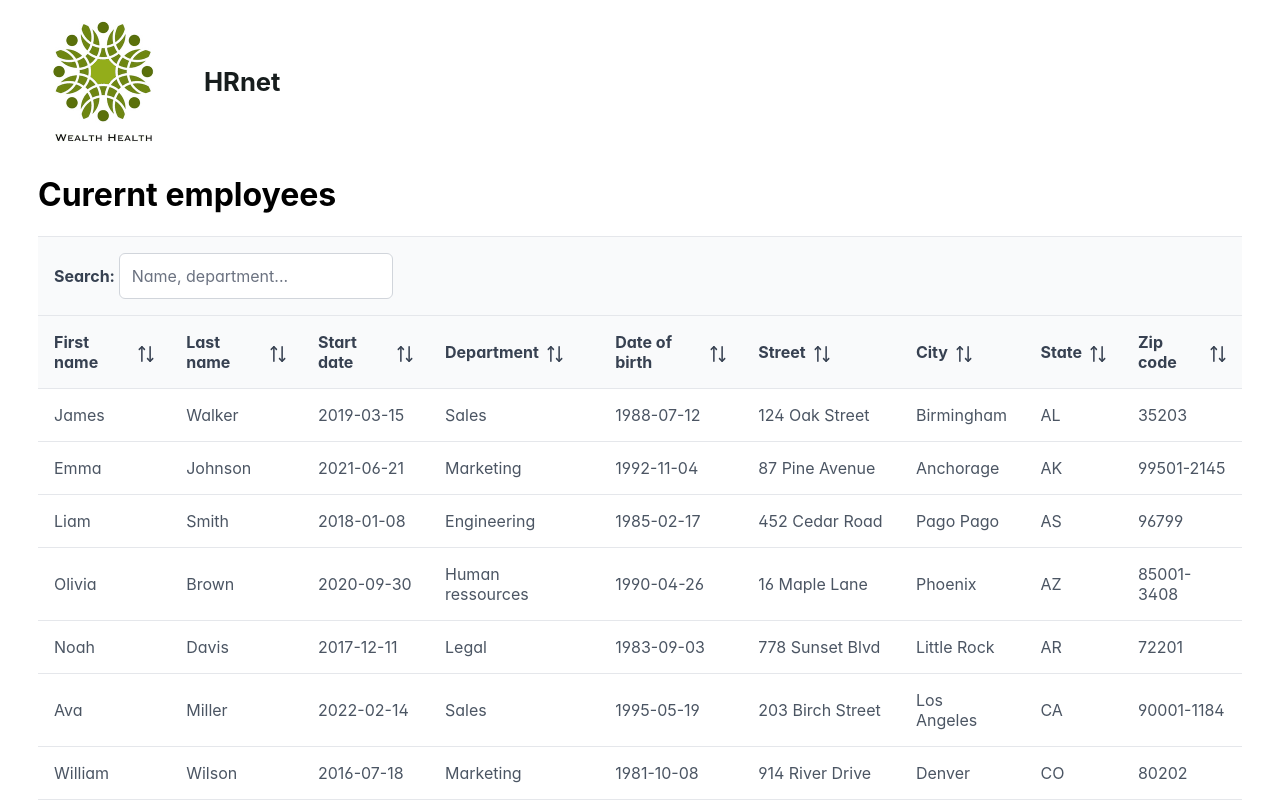
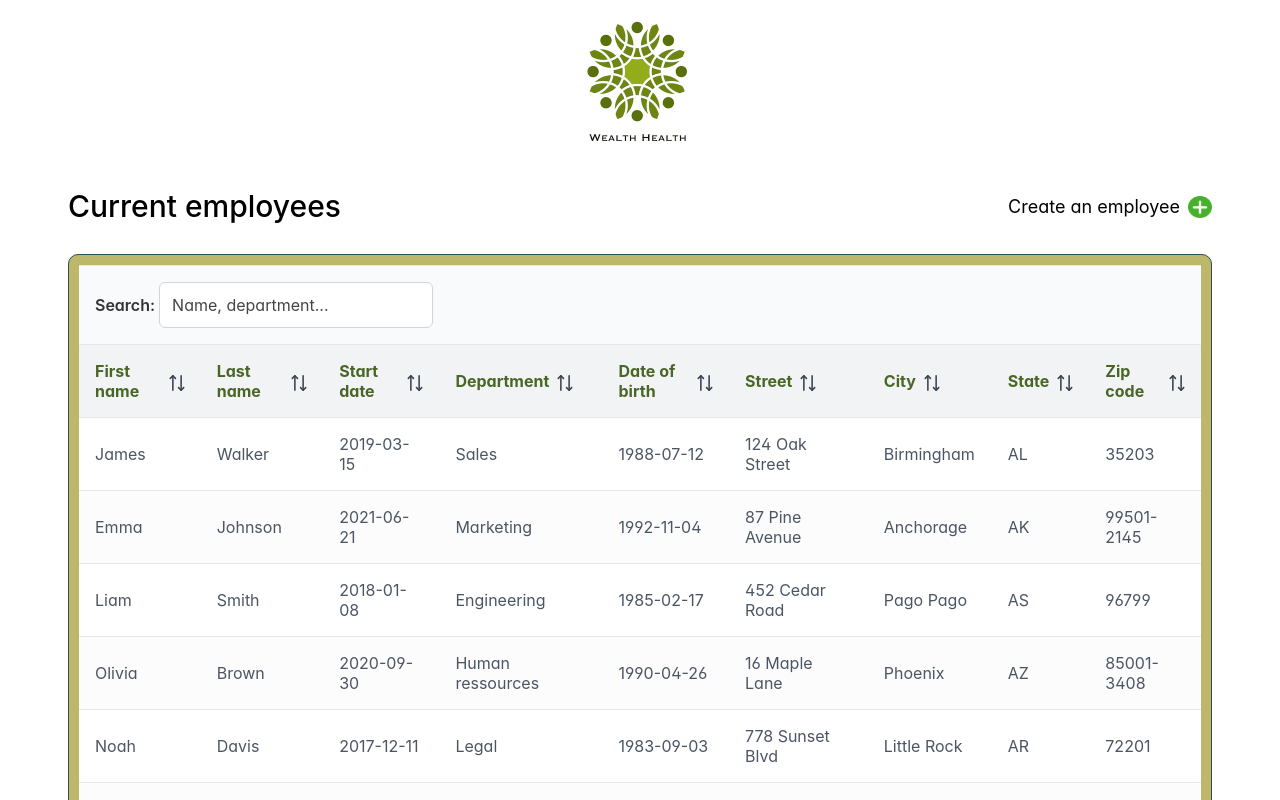
Before and after one commit to Emmie1428/HRNet-React, a React (Vite) app: page /employee-list in a window 1280 px wide. Shown: the top 800 px of the page. Built offline with nearby package versions, Linux system fonts and the light colour scheme.

Commit message:
Style CreateEmployee et EmployeeList + Amélioration accessibilit.

```diff
--- a/src/App.jsx
+++ b/src/App.jsx
@@ -8,10 +8,10 @@ import Header from "./Composants/Header/Header"
 function App() {
   return (
     <BrowserRouter>
-      <div>
+      <main>
         <Header />
         <Router />
-      </div>
+      </main>
     </BrowserRouter>
   )
 }
--- a/src/Composants/Header/Header.css
+++ b/src/Composants/Header/Header.css
@@ -1,21 +1,10 @@
 .nav_container {
     padding: 0px;
-}
-
-.nav_link {
-    text-decoration: none;
     display: flex;
-    align-items: anchor-center;
-    gap: 30px;
+    justify-content: center;
 }
 
 .logo {
     width: 136px;
     height: 146px;
 }
-
-.title {
-    font-size: 1.6em;
-    margin: 0;
-    color: rgb(23, 29, 29);
-}
--- a/src/Composants/Header/Header.jsx
+++ b/src/Composants/Header/Header.jsx
@@ -5,12 +5,11 @@ import "./Header.css"
 
 function Header() {
     return (
-        <nav className="nav_container">
-            <NavLink to="/" className="nav_link">
+        <header className="nav_container">
+            <NavLink to="/">
                 <img src={Logo} alt="Logo Wealth Health" className="logo"/>
-                <h1 className="title">HRnet</h1>
             </NavLink>
-        </nav>
+        </header>
     )
 }
 
--- a/src/Pages/CreateEmployee/CreateEmployee.css
+++ b/src/Pages/CreateEmployee/CreateEmployee.css
@@ -5,11 +5,28 @@
     flex-flow: column;
 }
 
-.form_nav_link {
+.form_header {
+    display: flex;
+    justify-content: space-between;
+    align-items: center;
+}
+
+.form_header_title {
+    font-weight: 500;
+    font-size: 30px;
+}
+
+.form_header_navlink {
+    display: flex;
     text-decoration: none;
     align-self: center;
-    margin:  5px 15px 15px;
     color: black;
+}
+
+.form_header_navlink_logo {
+    padding: 0 0 0 8px;
+    width: 32px;
+    height: 24px;
 }
 
 .form_container {
@@ -17,7 +34,7 @@
     border: 0.5px solid darkslategray;
     background-color: darkkhaki;
     border-radius: 10px;
-    padding: 30px;
+    padding: 30px 50px;
 }
 
 .form_title {
@@ -32,9 +49,58 @@
 }
 
 .save_button {
-    margin-top: 15px
+    margin-top: 30px
 }
 
-.custom_modal_message {
-    color: green;
+
+
+/* CSS Modal*/
+.modal_overlay {
+    position: fixed;
+    top: 0;
+    left: 0;
+    width: 100%;
+    height: 100%;
+    background: rgba(0, 0, 0, 0.4);
+    display: flex;
+    justify-content: center;
+    align-items: center;
+    z-index: 1000;
 }
+
+.modal_content {
+    background: white;
+    padding: 2rem;
+    border-radius: 8px;
+    width: 90%;
+    max-width: 400px;
+    position: relative;
+    box-shadow: 0 4px 20px rgba(0, 0, 0, 0.15);
+    text-align: center;
+    border-top: 6px solid #6B8C3E;
+}
+
+/* Bouton de fermeture stylisé */
+.modal_closeButton {
+    position: absolute;
+    top: 10px;
+    right: 10px;
+    background: transparent;
+    border: none;
+    font-size: 1.4rem;
+    cursor: pointer;
+    color: #6B8C3E;
+    font-weight: bold;
+    transition: color 0.2s;
+}
+
+.modal_closeButton:hover {
+    color: #8AAC4E;
+}
+
+.modal_message {
+    font-size: 1.6rem;
+    color: #3D5A1E;
+    margin: 1rem 0;
+    font-weight: 600;
+}
--- a/src/Pages/CreateEmployee/CreateEmployee.jsx
+++ b/src/Pages/CreateEmployee/CreateEmployee.jsx
@@ -5,6 +5,7 @@ import { formInputValidation } from "../../Utils/employeeValidator"
 import Modal  from "modal-react-plugin"
 import "modal-react-plugin/dist/style.css"
 import "./CreateEmployee.css"
+import fleche from "../../Assets/fleche.png"
 
 import { Dropdown } from 'primereact/dropdown'
 import { Calendar } from 'primereact/calendar'
@@ -62,10 +63,15 @@ function CreateEmployee() {
     }
 
     return (
-        <div className="main_container">
-            <NavLink  className="form_nav_link" to="/employee-list">View current employees</NavLink>
+        <section className="main_container">
+            <nav className="form_header">
+                <h1 className="form_header_title">Create an employee</h1>
+                <NavLink  className="form_header_navlink" to="/employee-list">
+                    View current employees
+                <img src={fleche} alt="logo flèche" className="form_header_navlink_logo"></img>
+                </NavLink>
+            </nav>
             <form className="form_container" onSubmit={handleSubmit}>
-                <h1 className="form_title">Create an employee</h1>
                 <label htmlFor="firstName">First name</label>
                 <InputText
                     id="firstName"
@@ -141,8 +147,8 @@ function CreateEmployee() {
 
                 <label htmlFor="state">State</label>
                 <Dropdown
-                    inputId="state"
                     name="state"
+                    ariaLabel="state"
                     options={STATE_OPTIONS}
                     value={formData.state}
                     placeholder="Select a state"
@@ -188,9 +194,12 @@ function CreateEmployee() {
                 isOpen={modalIsOpen}
                 onClose={() => setModalIsOpen(false)}
                 message="Employee created"
-                messageClassName="custom_modal_message"
+                overlayClassName="modal_overlay"
+                contentClassName="modal_content"
+                closeButtonClassName="modal_closeButton"
+                messageClassName="modal_message"
             />
-        </div>
+        </section>
 
     )
 }
--- /dev/null
+++ b/src/Pages/EmployeeList/EmployeeList.css
@@ -0,0 +1,32 @@
+.table_header {
+    display: flex;
+    justify-content: space-between;
+    align-items: center;
+}
+
+.table_header_title {
+    font-weight: 500;
+    font-size: 30px;
+}
+
+.table_header_navlink {
+    text-decoration: none;
+    color: black;
+    align-self: center;
+    display: flex;
+    align-items: center;
+    font-size: 18px;
+}
+
+.table_header_navlink_logo {
+    padding: 2px 0 0 8px;
+    width: 32px;
+    height: 24px;
+}
+
+.table {
+    border:0.5px solid darkslategray;
+    border-radius: 10px;
+    background: darkkhaki;
+    padding: 10px;
+}
--- a/src/Pages/EmployeeList/EmployeeList.jsx
+++ b/src/Pages/EmployeeList/EmployeeList.jsx
@@ -5,6 +5,8 @@ import { useState } from 'react';
 import { InputText } from 'primereact/inputtext';
 import { FilterMatchMode } from 'primereact/api';
 import { useSelector } from 'react-redux';
+import plus from "../../Assets/plus.png"
+import "../EmployeeList/EmployeeList.css"
 
 function EmployeeList() {
     const [globalFilterValue , setGlobalFilterValue] = useState("")
@@ -28,8 +30,15 @@ function EmployeeList() {
     const tableHeader = renderSearchBar ()
 
     return (
-        <div>
-            <h1>Curernt employees</h1>
+        <section className="table_container">
+            <nav className="table_header">
+                <h1 className="table_header_title">Current employees</h1>
+                <NavLink to="/" className="table_header_navlink">
+                    Create an employee
+                    <img src={plus} alt="plus logo" className="table_header_navlink_logo" />
+                </NavLink>
+            </nav>
+            <div className="table">
                 <DataTable
                     dataKey="id"
                     aria-label="List of employees"
@@ -38,6 +47,7 @@ function EmployeeList() {
                     paginatorTemplate="FirstPageLink PrevPageLink PageLinks NextPageLink LastPageLink CurrentPageReport RowsPerPageDropdown"
                     rowsPerPageOptions={[10, 25, 50, 100]}
                     collapsedRowIcon
+                    paginatorLeft
                     currentPageReportTemplate="Showing {first} to {last} of {totalRecords} entries"
                     header={tableHeader}
                     filters={{global: {value: globalFilterValue, matchMode : FilterMatchMode.CONTAINS}} }
@@ -53,8 +63,8 @@ function EmployeeList() {
                     <Column field="state" header="State" sortable aria-label="State" style={{ minWidth: '6rem' }}/>
                     <Column field="zipCode" header="Zip code" sortable aria-label="Zip Code" style={{ minWidth: '6rem' }}/>
                 </DataTable>
-            <NavLink to="/">Home</NavLink>
             </div>
+        </section>
     )
 }
 
--- a/src/index.css
+++ b/src/index.css
@@ -2,7 +2,7 @@
     width: -webkit-fill-available;
     font-family: -apple-system, BlinkMacSystemFont, "Segoe UI", Roboto, Oxygen, Ubuntu, sans-serif;
     height: auto;
-    padding: 0 30px;
+    padding: 0 60px 30px;
 }
 
 :root {
@@ -50,7 +50,12 @@
   box-shadow: 0 0 0 0.2rem #DDE8C4 !important;
 }
 
-/* ===== BOUTONS - TOUS UNIFIÉS ICI ===== */
+.p-inputtext::placeholder {
+    color: #444444 !important; /* On fonce encore un peu plus */
+    opacity: 1 !important;
+}
+
+/* ===== BOUTONS ===== */
 
 .p-button {
   background: #6B8C3E !important;
@@ -59,7 +64,7 @@
 }
 
 .p-button:hover {
-  background: #8AAC4E !important;
+  background: #3D5A1E !important;
   border-color: #8AAC4E !important;
   color: #ffffff !important;
 }
@@ -156,6 +161,23 @@
   color: #ffffff !important;
 }
 
+.p-dropdown .p-dropdown-label {
+    color: #333333 !important; /* Texte sélectionné plus foncé */
+}
+
+.p-dropdown .p-dropdown-label.p-placeholder {
+    color: #555555 !important;
+}
+
+label {
+    color: #333333 !important;
+    font-weight: 600 !important;
+}
+
+.p-inputtext,
+.p-dropdown-label {
+    color: #222222 !important;
+}
 /* ===== DATATABLE ===== */
 
 .p-datatable .p-sortable-column.p-highlight {
@@ -171,3 +193,43 @@
   background: #DDE8C4 !important;
   color: #3D5A1E !important;
 }
+
+/* ===== DATATABLE ===== */
+
+/* En-tête du tableau (background et texte) */
+.p-datatable .p-datatable-thead > tr > th {
+    background: #f1f3f4 !important;
+    color: #4a6626 !important;
+    font-weight: 700 !important;
+}
+
+/* Tri des colonnes (état survolé et actif) */
+.p-datatable .p-sortable-column:not(.p-highlight):hover {
+    background: #DDE8C4 !important;
+    color: #3D5A1E !important;
+}
+
+.p-datatable .p-sortable-column.p-highlight {
+    background: #6B8C3E !important;
+    color: #ffffff !important;
+}
+
+.p-datatable .p-sortable-column.p-highlight .p-sortable-column-icon {
+    color: #ffffff !important;
+}
+
+/* Lignes du tableau (alternance et survol) */
+.p-datatable .p-datatable-tbody > tr:nth-child(even) {
+    background: #fcfcfc !important;
+}
+
+.p-datatable .p-datatable-tbody > tr:hover {
+    background: #cdd9b4 !important; /* Un vert un peu plus sombre pour le fond */
+    color: #1a240d !important;      /* Texte presque noir pour le contraste max */
+}
+
+/* Focus sur le champ de recherche (SearchBar) */
+#employeeSearch:focus {
+    border-color: #6B8C3E !important;
+    box-shadow: 0 0 0 0.2rem #DDE8C4 !important;
+}
```
Also changed, not shown: src/Assets/fleche.png (added), src/Assets/plus.png (added). Lines whose indentation alone changed are shown as unchanged.
